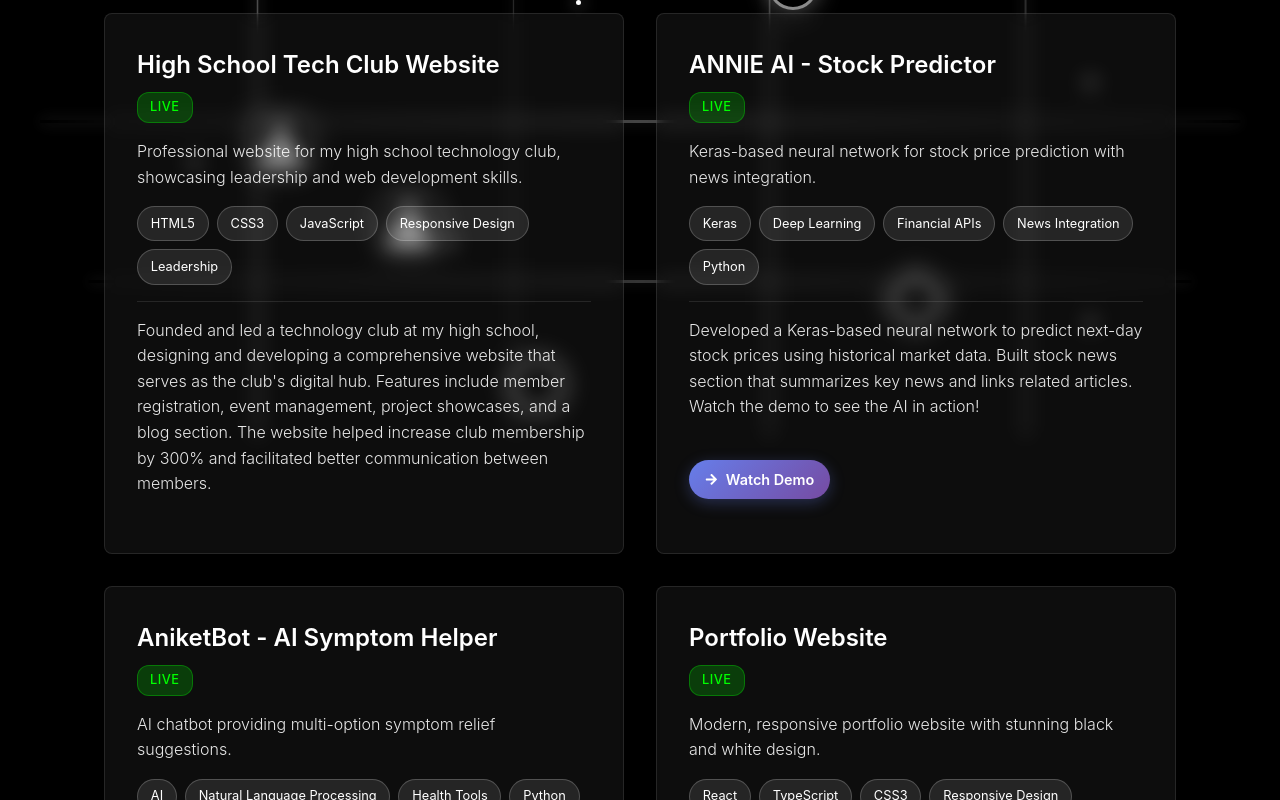
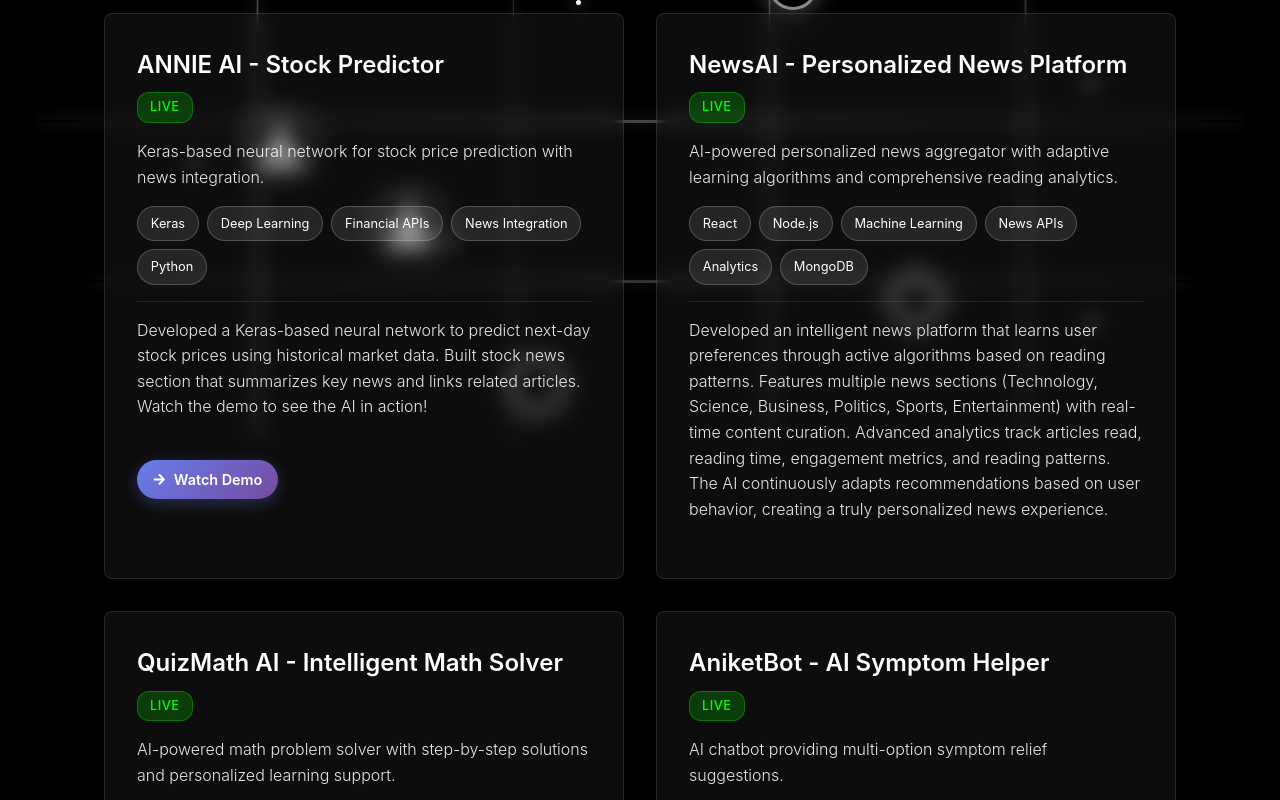
Before and after one commit to graphixrrr/Portfolio, a React (Create React App) app: page /projects in a window 1280 px wide. Shown: the part 360-1160 px from the top of the page. Built offline with nearby package versions, Linux system fonts and the light colour scheme.

Commit message:
FIXED: Update correct Projects.tsx file with new AI projects in proper order

```diff
--- a/src/pages/Projects.tsx
+++ b/src/pages/Projects.tsx
@@ -2,13 +2,6 @@ import React, { useState } from 'react';
 import { FaArrowRight } from 'react-icons/fa';
 
 const projects = [
-  {
-    title: 'High School Tech Club Website',
-    desc: 'Professional website for my high school technology club, showcasing leadership and web development skills.',
-    details: 'Founded and led a technology club at my high school, designing and developing a comprehensive website that serves as the club\'s digital hub. Features include member registration, event management, project showcases, and a blog section. The website helped increase club membership by 300% and facilitated better communication between members.',
-    tech: ['HTML5', 'CSS3', 'JavaScript', 'Responsive Design', 'Leadership'],
-    status: 'Live'
-  },
   {
     title: 'ANNIE AI - Stock Predictor',
     desc: 'Keras-based neural network for stock price prediction with news integration.',
@@ -16,6 +9,20 @@ const projects = [
     tech: ['Keras', 'Deep Learning', 'Financial APIs', 'News Integration', 'Python'],
     status: 'Live',
     demoLink: 'https://www.youtube.com/watch?v=7TvxxN3E_4o'
+  },
+  {
+    title: 'NewsAI - Personalized News Platform',
+    desc: 'AI-powered personalized news aggregator with adaptive learning algorithms and comprehensive reading analytics.',
+    details: 'Developed an intelligent news platform that learns user preferences through active algorithms based on reading patterns. Features multiple news sections (Technology, Science, Business, Politics, Sports, Entertainment) with real-time content curation. Advanced analytics track articles read, reading time, engagement metrics, and reading patterns. The AI continuously adapts recommendations based on user behavior, creating a truly personalized news experience.',
+    tech: ['React', 'Node.js', 'Machine Learning', 'News APIs', 'Analytics', 'MongoDB'],
+    status: 'Live'
+  },
+  {
+    title: 'QuizMath AI - Intelligent Math Solver',
+    desc: 'AI-powered math problem solver with step-by-step solutions and personalized learning support.',
+    details: 'Created an advanced math problem solver that allows users to input any mathematical question from final exams or coursework. The AI provides detailed step-by-step solutions with explanations, helping students understand the problem-solving process. Features include a comprehensive progress tracker, personalized learning recommendations, and AI tutoring support for complex problems. Supports various math topics including algebra, calculus, geometry, and statistics.',
+    tech: ['Python', 'AI/ML', 'Natural Language Processing', 'React', 'Mathematics APIs'],
+    status: 'Live'
   },
   {
     title: 'AniketBot - AI Symptom Helper',
@@ -26,10 +33,10 @@ const projects = [
     demoLink: 'https://www.youtube.com/watch?v=9pH9489faCY'
   },
   {
-    title: 'Portfolio Website',
-    desc: 'Modern, responsive portfolio website with stunning black and white design.',
-    details: 'Built with React, TypeScript, and modern CSS. Features interactive animations, smooth transitions, and a minimalist design that showcases creativity and technical skills.',
-    tech: ['React', 'TypeScript', 'CSS3', 'Responsive Design'],
+    title: 'High School Tech Club Website',
+    desc: 'Professional website for my high school technology club, showcasing leadership and web development skills.',
+    details: 'Founded and led a technology club at my high school, designing and developing a comprehensive website that serves as the club\'s digital hub. Features include member registration, event management, project showcases, and a blog section. The website helped increase club membership by 300% and facilitated better communication between members.',
+    tech: ['HTML5', 'CSS3', 'JavaScript', 'Responsive Design', 'Leadership'],
     status: 'Live'
   },
   {
```
